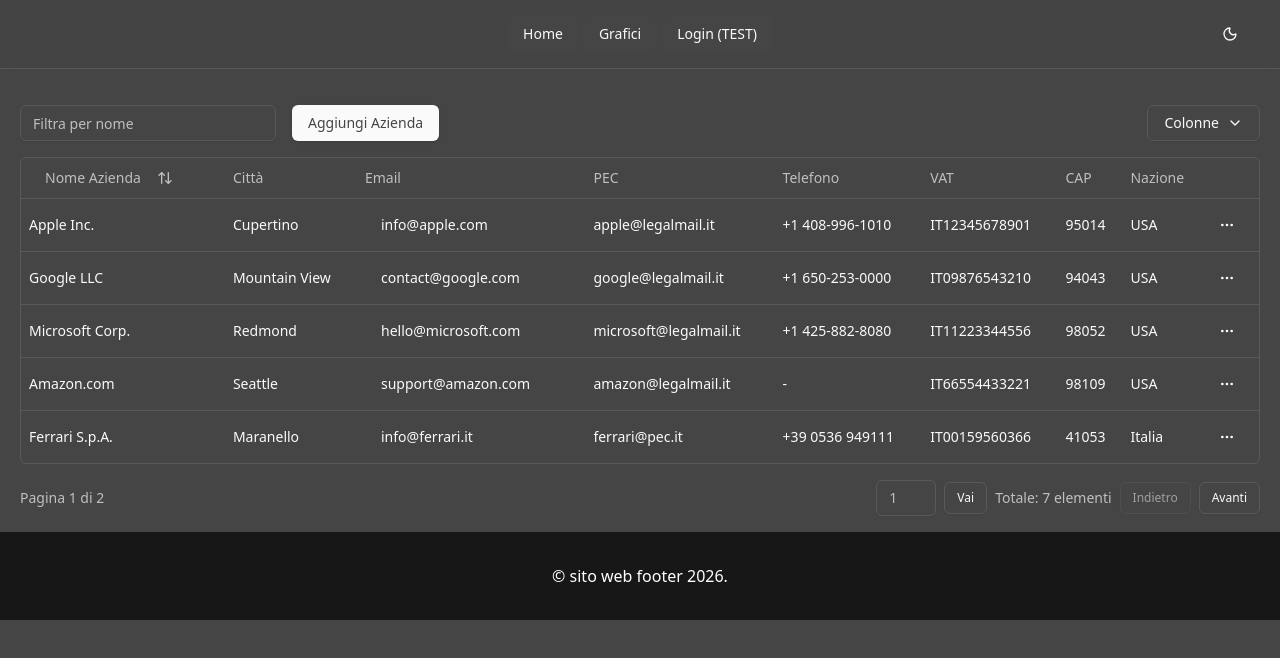
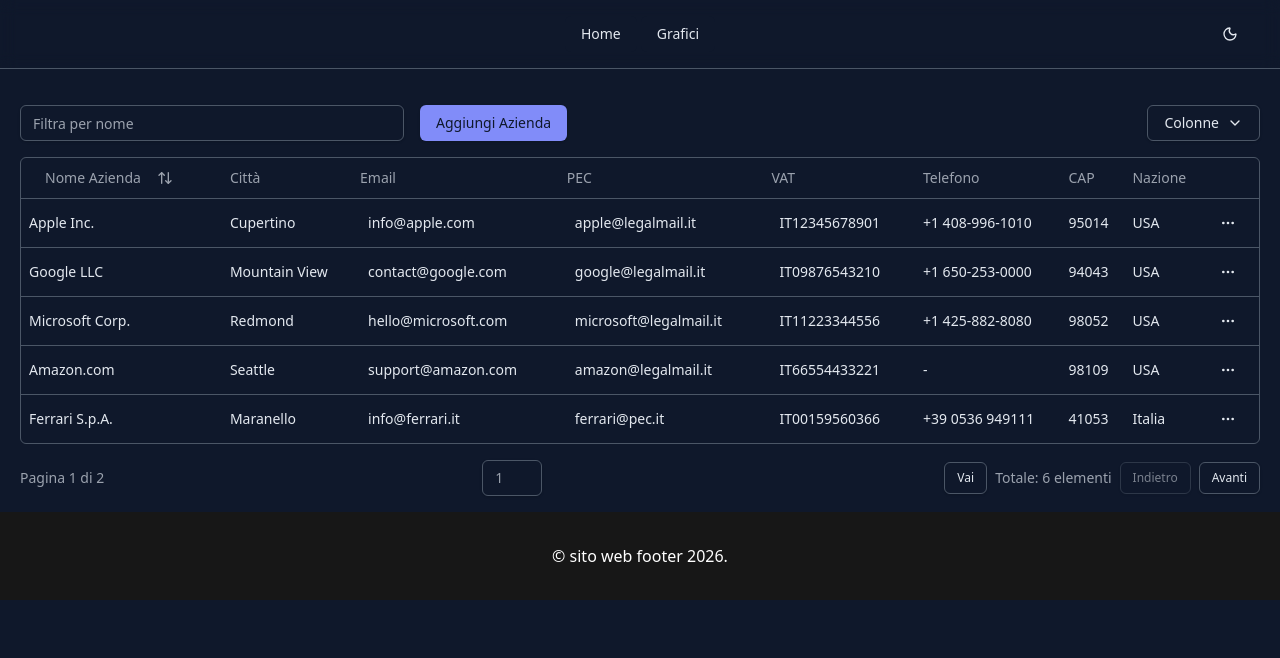
Before and after one commit to LokyV1/ConfinTest, a React (Vite) app: page / in a window 1280 px wide. Shown: the top 658 px of the page. Built offline with nearby package versions, Linux system fonts and the light colour scheme.

Commit message:
Revert "aggiunto il tasto login nella navbar A SOLO SCOPO DI TEST"
This reverts commit 2abf1c916d305d7c3ddb5030ad4003c0d71e749f.

```diff
--- a/src/App.tsx
+++ b/src/App.tsx
@@ -1,11 +1,9 @@
-import { Toaster } from "sonner";
 import { AppRouter } from "./AppRouter";
 import { TooltipProvider } from "@/components/ui/tooltip";
 
 export function App() {
   return (
     <TooltipProvider>
-      <Toaster />
       <AppRouter />
     </TooltipProvider>
   );
--- a/src/AppRouter.tsx
+++ b/src/AppRouter.tsx
@@ -1,6 +1,5 @@
 import { Routes, Route } from "react-router-dom";
-import { DataTable } from "./components/dashboard/DataTable";
-import { SalesChart as Chart } from "./components/dashboard/SalesChart";
+import { DataTable, Chart } from "./components/DashboardComponents";
 import { Login } from "./components/auth/Login";
 import { Layout } from "./components/Layout";
 
--- a/src/components/DashboardComponents.tsx
+++ b/src/components/DashboardComponents.tsx
@@ -222,22 +222,85 @@
     {
       accessorKey: "email",
       header: "Email",
-      cell: ({ row }) => <div>{row.getValue("email") || "-"}</div>,
+      cell: ({ row }) => {
+        const email = row.getValue("email") as string;
+        return (
+          <Tooltip delayDuration={100}>
+            <TooltipTrigger asChild>
+              <Button
+                className="flex items-center gap-2 h-auto py-1 px-2"
+                variant="ghost"
+                onClick={() => {
+                  navigator.clipboard.writeText(email);
+                  toast.success("Email copiata!");
+                }}
+              >
+                {email || "-"}
+              </Button>
+            </TooltipTrigger>
+            <TooltipContent>
+              <p>Copia</p>
+            </TooltipContent>
+          </Tooltip>
+        );
+      },
     },
     {
       accessorKey: "pec",
       header: "PEC",
-      cell: ({ row }) => <div>{row.getValue("pec") || "-"}</div>,
+      cell: ({ row }) => {
+        const pec = row.getValue("pec") as string;
+        return (
+          <Tooltip delayDuration={100}>
+            <TooltipTrigger asChild>
+              <Button
+                className="flex items-center gap-2 h-auto py-1 px-2"
+                variant="ghost"
+                onClick={() => {
+                  navigator.clipboard.writeText(pec);
+                  toast.success("PEC copiata!");
+                }}
+              >
+                {pec || "-"}
+              </Button>
+            </TooltipTrigger>
+            <TooltipContent>
+              <p>Copia</p>
+            </TooltipContent>
+          </Tooltip>
+        );
+      },
+    },
+    {
+      accessorKey: "vat",
+      header: "VAT",
+      cell: ({ row }) => {
+        const vat = row.getValue("vat") as string;
+        return (
+          <Tooltip delayDuration={100}>
+            <TooltipTrigger asChild>
+              <Button
+                className="flex items-center gap-2 h-auto py-1 px-2"
+                variant="ghost"
+                onClick={() => {
+                  navigator.clipboard.writeText(vat);
+                  toast.success("VAT copiata!");
+                }}
+              >
+                {vat || "-"}
+              </Button>
+            </TooltipTrigger>
+            <TooltipContent>
+              <p>Copia</p>
+            </TooltipContent>
+          </Tooltip>
+        );
+      },
     },
     {
       accessorKey: "telefono",
       header: "Telefono",
       cell: ({ row }) => <div>{row.getValue("telefono") || "-"}</div>,
-    },
-    {
-      accessorKey: "vat",
-      header: "VAT",
-      cell: ({ row }) => <div>{row.getValue("vat") || "-"}</div>,
     },
     {
       accessorKey: "cap",
@@ -463,7 +526,7 @@
 const chartConfig = {
   vendite: {
     label: "Vendite",
-    color: "hsl(var(--chart-1))",
+    color: "var(--chart-1)",
   },
 };
 
--- a/src/components/dashboard/DataTable.tsx
+++ b/src/components/dashboard/DataTable.tsx
@@ -1,9 +1,5 @@
 import * as React from "react";
-import {
-  ArrowUpDown,
-  ChevronDown,
-  X,
-} from "lucide-react";
+import { ArrowUpDown, ChevronDown, X } from "lucide-react";
 import { Button } from "@/components/ui/button";
 import { Input } from "@/components/ui/input";
 import {
@@ -38,7 +34,11 @@
 import { initialAziende } from "@/data/mockData";
 import { AddAziendaDialog } from "./AddAziendaDialog";
 import { DataTableRowActions } from "./DataTableRowActions";
-import { Tooltip, TooltipContent, TooltipTrigger } from "@/components/ui/tooltip";
+import {
+  Tooltip,
+  TooltipContent,
+  TooltipTrigger,
+} from "@/components/ui/tooltip";
 
 export function DataTable() {
   const [data, setData] = React.useState<Azienda[]>([]);
@@ -105,7 +105,7 @@
           <Tooltip delayDuration={0}>
             <TooltipTrigger>
               <Button
-                className="flex items-center gap-2"
+                className="flex items-center gap-2 h-auto py-1 px-2"
                 variant="ghost"
                 onClick={() => {
                   navigator.clipboard.writeText(email);
@@ -205,8 +205,8 @@
             }
             className="pr-10"
           />
-          {((table.getColumn("nome")?.getFilterValue() as string) ?? "").length >
-            0 && (
+          {((table.getColumn("nome")?.getFilterValue() as string) ?? "")
+            .length > 0 && (
             <Button
               variant="ghost"
               size="sm"
--- a/src/components/dashboard/SalesChart.tsx
+++ b/src/components/dashboard/SalesChart.tsx
@@ -9,7 +9,7 @@
 const chartConfig = {
   vendite: {
     label: "Vendite",
-    color: "hsl(var(--chart-1))",
+    color: "var(--chart-1)",
   },
 };
 
--- a/src/components/ui/navbar.tsx
+++ b/src/components/ui/navbar.tsx
@@ -21,7 +21,7 @@
           to={to}
           className={cn(
             "block select-none space-y-1 rounded-md p-3 leading-none no-underline outline-none transition-colors hover:bg-accent hover:text-accent-foreground focus:bg-accent focus:text-accent-foreground",
-            className
+            className,
           )}
           {...props}
         >
@@ -44,19 +44,19 @@
       <NavigationMenu>
         <NavigationMenuList>
           <NavigationMenuItem>
-            <NavigationMenuLink asChild className={navigationMenuTriggerStyle()}>
+            <NavigationMenuLink
+              asChild
+              className={navigationMenuTriggerStyle()}
+            >
               <Link to="/">Home</Link>
             </NavigationMenuLink>
           </NavigationMenuItem>
           <NavigationMenuItem>
-            <NavigationMenuLink asChild className={navigationMenuTriggerStyle()}>
+            <NavigationMenuLink
+              asChild
+              className={navigationMenuTriggerStyle()}
+            >
               <Link to="/grafici">Grafici</Link>
-            </NavigationMenuLink>
-          </NavigationMenuItem>
-          <NavigationMenuItem>
-            {/* TODO: Da rimuovere in produzione */}
-            <NavigationMenuLink asChild className={navigationMenuTriggerStyle()}>
-              <Link to="/login">Login (TEST)</Link>
             </NavigationMenuLink>
           </NavigationMenuItem>
         </NavigationMenuList>
--- a/src/components/ui/skeleton.tsx
+++ b/src/components/ui/skeleton.tsx
@@ -1,4 +1,4 @@
-import { cn } from "@/lib/utils"
+import { cn } from "@/lib/utils";
 
 function Skeleton({
   className,
@@ -6,10 +6,10 @@
 }: React.HTMLAttributes<HTMLDivElement>) {
   return (
     <div
-      className={cn("animate-pulse rounded-md bg-primary/10", className)}
+      className={cn("animate-pulse rounded-md bg-secondary", className)}
       {...props}
     />
-  )
+  );
 }
 
-export { Skeleton }
+export { Skeleton };
--- a/src/index.css
+++ b/src/index.css
@@ -4,73 +4,95 @@
 
 @layer base {
   :root {
-    --background: 0 0% 100%;
-    --foreground: 0 0% 3.9%;
-    --card: 0 0% 100%;
-    --card-foreground: 0 0% 3.9%;
-    --popover: 0 0% 100%;
-    --popover-foreground: 0 0% 3.9%;
-    --primary: 0 0% 9%;
-    --primary-foreground: 0 0% 98%;
-    --secondary: 0 0% 96.1%;
-    --secondary-foreground: 0 0% 9%;
-    --muted: 0 0% 96.1%;
-    --muted-foreground: 0 0% 45.1%;
-    --accent: 0 0% 96.1%;
-    --accent-foreground: 0 0% 9%;
-    --destructive: 0 84.2% 60.2%;
-    --destructive-foreground: 0 0% 98%;
-    --border: 0 0% 89.8%;
-    --input: 0 0% 89.8%;
-    --ring: 0 0% 3.9%;
-    --chart-1: 12 76% 61%;
-    --chart-2: 173 58% 39%;
-    --chart-3: 197 37% 24%;
-    --chart-4: 43 74% 66%;
-    --chart-5: 27 87% 67%;
+    --background: rgb(248 248 248);
+    --foreground: rgb(29 41 61);
+    --card: rgb(255 255 255);
+    --card-foreground: rgb(29 41 61);
+    --popover: rgb(255 255 255);
+    --popover-foreground: rgb(29 41 61);
+    --primary: rgb(100 104 240);
+    --primary-foreground: rgb(255 255 255);
+    --secondary: rgb(228 232 239);
+    --secondary-foreground: rgb(54 64 80);
+    --muted: rgb(245 245 245);
+    --muted-foreground: rgb(108 114 126);
+    --accent: rgb(225 231 253);
+    --accent-foreground: rgb(54 64 80);
+    --destructive: rgb(241 68 68);
+    --border: rgb(208 212 219);
+    --input: rgb(208 212 219);
+    --ring: rgb(100 104 240);
+    --chart-1: rgb(100 104 240);
+    --chart-2: rgb(79 70 229);
+    --chart-3: rgb(68 59 201);
+    --chart-4: rgb(55 48 165);
+    --chart-5: rgb(49 45 132);
+    --sidebar: rgb(245 245 245);
+    --sidebar-foreground: rgb(29 41 61);
+    --sidebar-primary: rgb(100 104 240);
+    --sidebar-primary-foreground: rgb(255 255 255);
+    --sidebar-accent: rgb(225 231 253);
+    --sidebar-accent-foreground: rgb(54 64 80);
+    --sidebar-border: rgb(208 212 219);
+    --sidebar-ring: rgb(100 104 240);
+
+    --font-sans: Inter, sans-serif;
+    --font-serif: Merriweather, serif;
+    --font-mono: JetBrains Mono, monospace;
+
     --radius: 0.5rem;
-    --sidebar-background: 0 0% 98%;
-    --sidebar-foreground: 240 5.3% 26.1%;
-    --sidebar-primary: 240 5.9% 10%;
-    --sidebar-primary-foreground: 0 0% 98%;
-    --sidebar-accent: 240 4.8% 95.9%;
-    --sidebar-accent-foreground: 240 5.9% 10%;
-    --sidebar-border: 220 13% 91%;
-    --sidebar-ring: 217.2 91.2% 59.8%;
+
+    --shadow-2xs: 0px 4px 8px -1px rgb(0 0 0 / 0.05);
+    --shadow-xs: 0px 4px 8px -1px rgb(0 0 0 / 0.05);
+    --shadow-sm: 0px 4px 8px -1px rgb(0 0 0 / 0.10), 0px 1px 2px -2px rgb(0 0 0 / 0.10);
+    --shadow: 0px 4px 8px -1px rgb(0 0 0 / 0.10), 0px 1px 2px -2px rgb(0 0 0 / 0.10);
+    --shadow-md: 0px 4px 8px -1px rgb(0 0 0 / 0.10), 0px 2px 4px -2px rgb(0 0 0 / 0.10);
+    --shadow-lg: 0px 4px 8px -1px rgb(0 0 0 / 0.10), 0px 4px 6px -2px rgb(0 0 0 / 0.10);
+    --shadow-xl: 0px 4px 8px -1px rgb(0 0 0 / 0.10), 0px 8px 10px -2px rgb(0 0 0 / 0.10);
+    --shadow-2xl: 0px 4px 8px -1px rgb(0 0 0 / 0.25);
   }
+
   .dark {
-    --background: 0 0% 27%;
-    --foreground: 0 0% 98%;
-    --card: 0 0% 29%;
-    --card-foreground: 0 0% 98%;
-    --popover: 0 0% 27%;
-    --popover-foreground: 0 0% 98%;
-    --primary: 0 0% 98%;
-    --primary-foreground: 0 0% 27%;
-    --secondary: 0 0% 35%;
-    --secondary-foreground: 0 0% 98%;
-    --muted: 0 0% 35%;
-    --muted-foreground: 0 0% 75%;
-    --accent: 0 0% 35%;
-    --accent-foreground: 0 0% 98%;
-    --destructive: 0 62.8% 30.6%;
-    --destructive-foreground: 0 0% 98%;
-    --border: 0 0% 35%;
-    --input: 0 0% 35%;
-    --ring: 0 0% 83.1%;
-    --chart-1: 220 70% 50%;
-    --chart-2: 160 60% 45%;
-    --chart-3: 30 80% 55%;
-    --chart-4: 280 65% 60%;
-    --chart-5: 340 75% 55%;
-    --sidebar-background: 0 0% 30%;
-    --sidebar-foreground: 240 4.8% 95.9%;
-    --sidebar-primary: 224.3 76.3% 48%;
-    --sidebar-primary-foreground: 0 0% 100%;
-    --sidebar-accent: 0 0% 35%;
-    --sidebar-accent-foreground: 240 4.8% 95.9%;
-    --sidebar-border: 0 0% 35%;
-    --sidebar-ring: 217.2 91.2% 59.8%;
+    --background: rgb(15 24 43);
+    --foreground: rgb(227 232 239);
+    --card: rgb(29 41 61);
+    --card-foreground: rgb(227 232 239);
+    --popover: rgb(29 41 61);
+    --popover-foreground: rgb(227 232 239);
+    --primary: rgb(129 140 249);
+    --primary-foreground: rgb(15 24 43);
+    --secondary: rgb(47 56 72);
+    --secondary-foreground: rgb(208 212 219);
+    --muted: rgb(29 41 61);
+    --muted-foreground: rgb(155 162 174);
+    --accent: rgb(54 64 80);
+    --accent-foreground: rgb(208 212 219);
+    --destructive: rgb(241 68 68);
+    --border: rgb(75 86 102);
+    --input: rgb(75 86 102);
+    --ring: rgb(129 140 249);
+    --chart-1: rgb(129 140 249);
+    --chart-2: rgb(100 104 240);
+    --chart-3: rgb(79 70 229);
+    --chart-4: rgb(68 59 201);
+    --chart-5: rgb(55 48 165);
+    --sidebar: rgb(29 41 61);
+    --sidebar-foreground: rgb(227 232 239);
+    --sidebar-primary: rgb(129 140 249);
+    --sidebar-primary-foreground: rgb(15 24 43);
+    --sidebar-accent: rgb(54 64 80);
+    --sidebar-accent-foreground: rgb(208 212 219);
+    --sidebar-border: rgb(75 86 102);
+    --sidebar-ring: rgb(129 140 249);
+
+    --shadow-2xs: 0 1px 3px 0px rgb(0 0 0 / 0.05);
+    --shadow-xs: 0 1px 3px 0px rgb(0 0 0 / 0.05);
+    --shadow-sm: 0 1px 3px 0px rgb(0 0 0 / 0.10), 0 1px 2px -1px rgb(0 0 0 / 0.10);
+    --shadow: 0 1px 3px 0px rgb(0 0 0 / 0.10), 0 1px 2px -1px rgb(0 0 0 / 0.10);
+    --shadow-md: 0 1px 3px 0px rgb(0 0 0 / 0.10), 0 2px 4px -1px rgb(0 0 0 / 0.10);
+    --shadow-lg: 0 1px 3px 0px rgb(0 0 0 / 0.10), 0 4px 6px -1px rgb(0 0 0 / 0.10);
+    --shadow-xl: 0 1px 3px 0px rgb(0 0 0 / 0.10), 0 8px 10px -1px rgb(0 0 0 / 0.10);
+    --shadow-2xl: 0 1px 3px 0px rgb(0 0 0 / 0.25);
   }
 }
 
--- a/src/main.tsx
+++ b/src/main.tsx
@@ -1,22 +1,16 @@
 import { StrictMode } from "react";
 import { createRoot } from "react-dom/client";
 import { BrowserRouter } from "react-router-dom";
-import { CookiesProvider } from "react-cookie";
 import "./index.css";
 import App from "./App.tsx";
 
-
-
 import { ThemeProvider } from "@/components/theme-provider";
-
 createRoot(document.getElementById("root")!).render(
   <StrictMode>
-    <CookiesProvider>
-      <ThemeProvider defaultTheme="dark" storageKey="vite-ui-theme">
-        <BrowserRouter>
-          <App />
-        </BrowserRouter>
-      </ThemeProvider>
-    </CookiesProvider>
-  </StrictMode>
+    <ThemeProvider defaultTheme="dark" storageKey="vite-ui-theme">
+      <BrowserRouter>
+        <App />
+      </BrowserRouter>
+    </ThemeProvider>
+  </StrictMode>,
 );
--- a/tailwind.config.js
+++ b/tailwind.config.js
@@ -13,57 +13,67 @@
   			sm: 'calc(var(--radius) - 4px)'
   		},
   		colors: {
-  			background: 'hsl(var(--background))',
-  			foreground: 'hsl(var(--foreground))',
+  			background: 'var(--background)',
+  			foreground: 'var(--foreground)',
   			card: {
-  				DEFAULT: 'hsl(var(--card))',
-  				foreground: 'hsl(var(--card-foreground))'
+  				DEFAULT: 'var(--card)',
+  				foreground: 'var(--card-foreground)'
   			},
   			popover: {
-  				DEFAULT: 'hsl(var(--popover))',
-  				foreground: 'hsl(var(--popover-foreground))'
+  				DEFAULT: 'var(--popover)',
+  				foreground: 'var(--popover-foreground)'
   			},
   			primary: {
-  				DEFAULT: 'hsl(var(--primary))',
-  				foreground: 'hsl(var(--primary-foreground))'
+  				DEFAULT: 'var(--primary)',
+  				foreground: 'var(--primary-foreground)'
   			},
   			secondary: {
-  				DEFAULT: 'hsl(var(--secondary))',
-  				foreground: 'hsl(var(--secondary-foreground))'
+  				DEFAULT: 'var(--secondary)',
+  				foreground: 'var(--secondary-foreground)'
   			},
   			muted: {
-  				DEFAULT: 'hsl(var(--muted))',
-  				foreground: 'hsl(var(--muted-foreground))'
+  				DEFAULT: 'var(--muted)',
+  				foreground: 'var(--muted-foreground)'
   			},
   			accent: {
-  				DEFAULT: 'hsl(var(--accent))',
-  				foreground: 'hsl(var(--accent-foreground))'
+  				DEFAULT: 'var(--accent)',
+  				foreground: 'var(--accent-foreground)'
   			},
   			destructive: {
-  				DEFAULT: 'hsl(var(--destructive))',
-  				foreground: 'hsl(var(--destructive-foreground))'
+  				DEFAULT: 'var(--destructive)',
+  				foreground: 'var(--destructive-foreground)'
   			},
-  			border: 'hsl(var(--border))',
-  			input: 'hsl(var(--input))',
-  			ring: 'hsl(var(--ring))',
+  			border: 'var(--border)',
+  			input: 'var(--input)',
+  			ring: 'var(--ring)',
   			chart: {
-  				'1': 'hsl(var(--chart-1))',
-  				'2': 'hsl(var(--chart-2))',
-  				'3': 'hsl(var(--chart-3))',
-  				'4': 'hsl(var(--chart-4))',
-  				'5': 'hsl(var(--chart-5))'
+  				'1': 'var(--chart-1)',
+  				'2': 'var(--chart-2)',
+  				'3': 'var(--chart-3)',
+  				'4': 'var(--chart-4)',
+  				'5': 'var(--chart-5)'
   			},
   			sidebar: {
-  				DEFAULT: 'hsl(var(--sidebar-background))',
-  				foreground: 'hsl(var(--sidebar-foreground))',
-  				primary: 'hsl(var(--sidebar-primary))',
-  				'primary-foreground': 'hsl(var(--sidebar-primary-foreground))',
-  				accent: 'hsl(var(--sidebar-accent))',
-  				'accent-foreground': 'hsl(var(--sidebar-accent-foreground))',
-  				border: 'hsl(var(--sidebar-border))',
-  				ring: 'hsl(var(--sidebar-ring))'
+  				DEFAULT: 'var(--sidebar)',
+  				foreground: 'var(--sidebar-foreground)',
+  				primary: 'var(--sidebar-primary)',
+  				'primary-foreground': 'var(--sidebar-primary-foreground)',
+  				accent: 'var(--sidebar-accent)',
+  				'accent-foreground': 'var(--sidebar-accent-foreground)',
+  				border: 'var(--sidebar-border)',
+  				ring: 'var(--sidebar-ring)'
   			}
-  		}
+  		},
+      boxShadow: {
+        '2xs': 'var(--shadow-2xs)',
+        xs: 'var(--shadow-xs)',
+        sm: 'var(--shadow-sm)',
+        DEFAULT: 'var(--shadow)',
+        md: 'var(--shadow-md)',
+        lg: 'var(--shadow-lg)',
+        xl: 'var(--shadow-xl)',
+        '2xl': 'var(--shadow-2xl)'
+      }
   	}
   },
   plugins: [require("tailwindcss-animate")],
```
